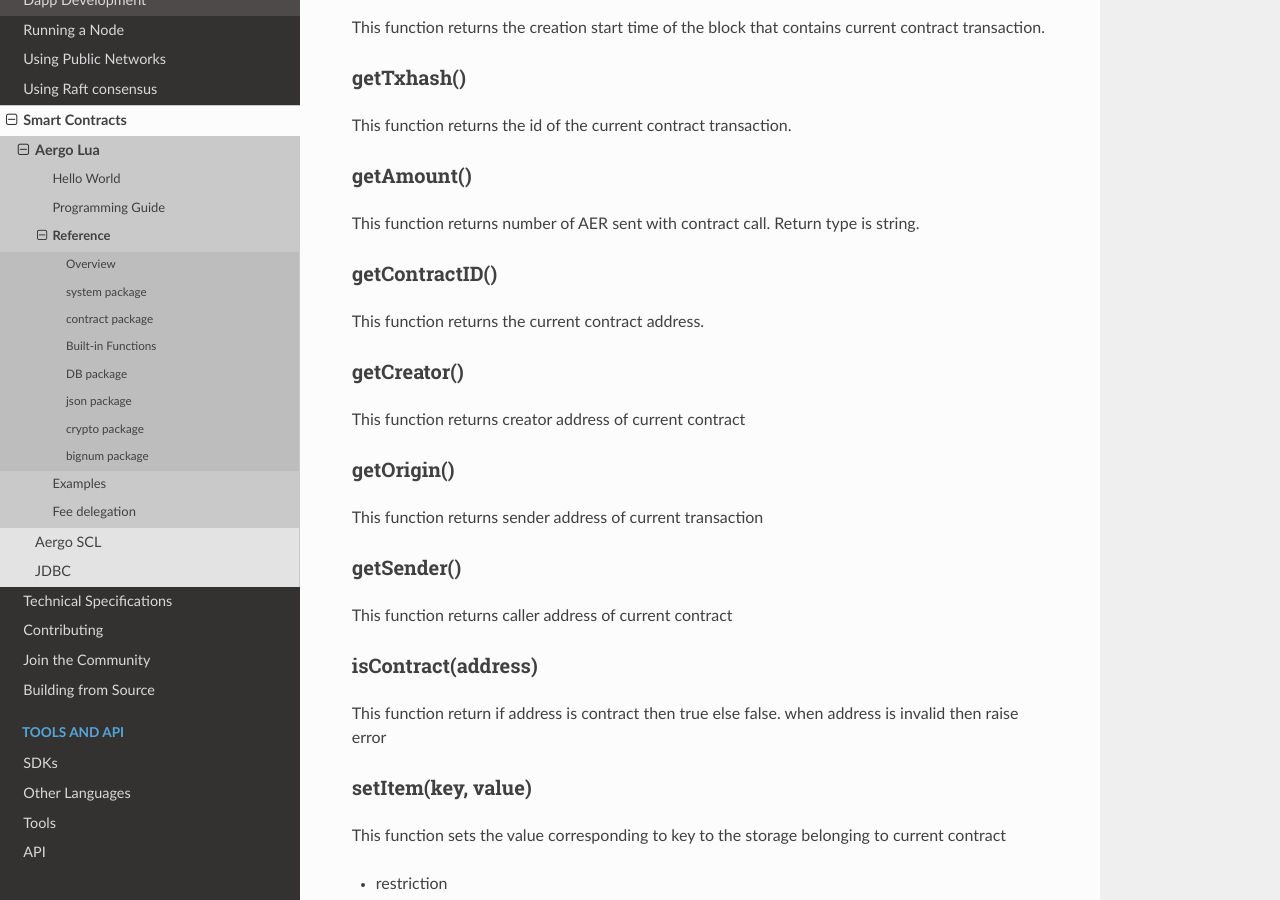
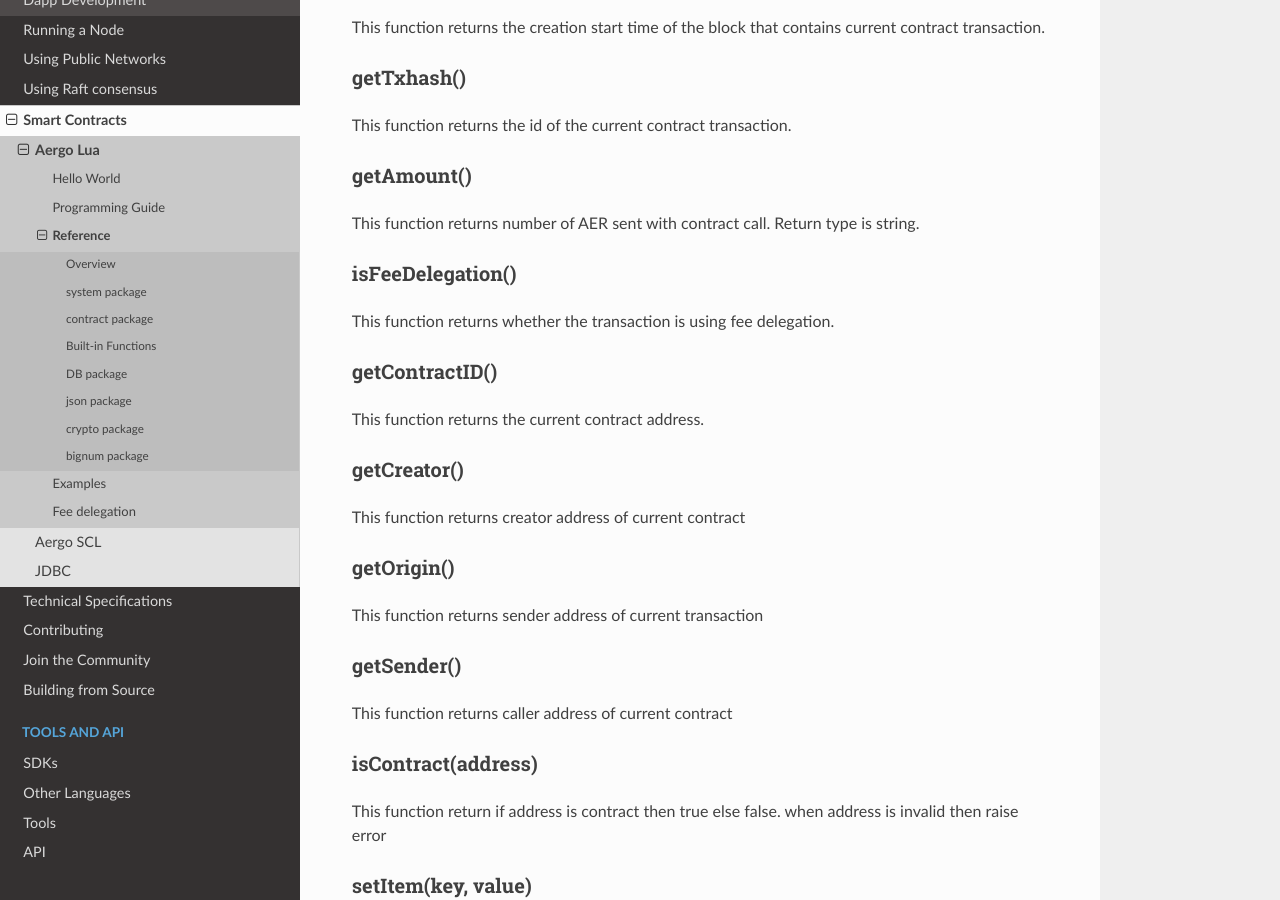
Before and after one commit to aergoio/guide, a Sphinx documentation site: the page built from source/smart-contracts/lua/reference.md, in a window 1280 px wide and 900 px high, scrolled down 1101 px. Built offline with Sphinx 7.4.7 and the Read the Docs theme 2.0.0, drawn with Linux system fonts in a browser that asks for light colours.

Commit message:
reference: add isFeeDelegation()

```diff
--- a/source/smart-contracts/lua/reference.md
+++ b/source/smart-contracts/lua/reference.md
@@ -44,6 +44,8 @@
 This function returns the id of the current contract transaction.
 ### getAmount()
 This function returns number of AER sent with contract call. Return type is string.
+### isFeeDelegation()
+This function returns whether the transaction is using fee delegation.
 ### getContractID()
 This function returns the current contract address.
 ### getCreator()
```
